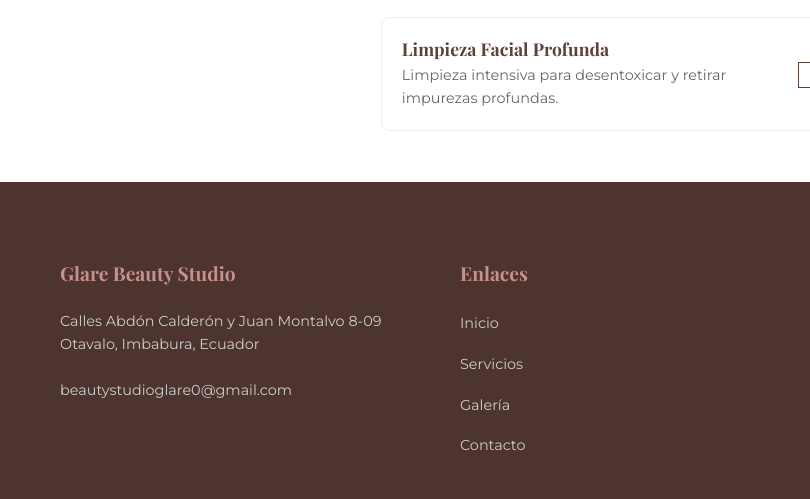
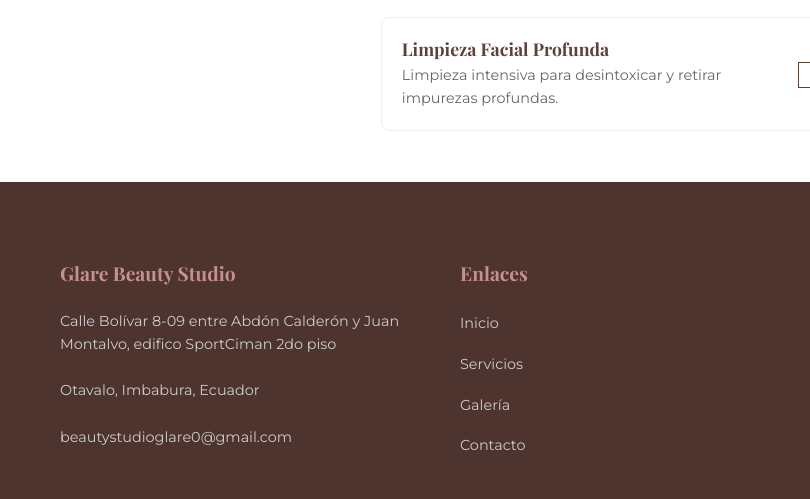
Before and after one commit to ajcuevap/WebGlareBeautyStudio, a plain HTML site: page servicios.html in a window 1280 px wide. Shown: the part 2228-2727 px from the top of the page, 0-810 px from the left. Drawn offline with nearby package versions, Linux system fonts and the light colour scheme.

Commit message:
Corregido los creditos la direccion del lugar

```diff
--- a/servicios.html
+++ b/servicios.html
@@ -189,7 +189,7 @@
                 <div class="price-item">
                     <div style="padding-right: 20px;">
                         <h4>Limpieza Facial Profunda</h4>
-                        <p>Limpieza intensiva para desentoxicar y retirar<br>impurezas profundas.</p>
+                        <p>Limpieza intensiva para desintoxicar y retirar<br>impurezas profundas.</p>
                     </div>
                     <div class="price-action"><a href="contacto.html" class="btn-outline"
                             style="padding: 5px 15px; font-size: 0.7rem;">Agendar</a></div>
@@ -207,7 +207,8 @@
                 <div class="footer-col">
                     <h4>Glare Beauty Studio</h4>
                     <p style="color: #ccc; font-size: 0.9rem;">
-                        Calles Abdón Calderón y Juan Montalvo 8-09<br>
+                        Calle Bolívar 8-09 entre Abdón Calderón y Juan Montalvo, edifico SportCiman 2do piso<br>
+                        <br>
                         Otavalo, Imbabura, Ecuador<br>
                         <br>
                         beautystudioglare0@gmail.com
```
Also changed, not shown: contacto.html (+2 -1 lines), galeria.html (+2 -1 lines), index.html (+2 -1 lines).
